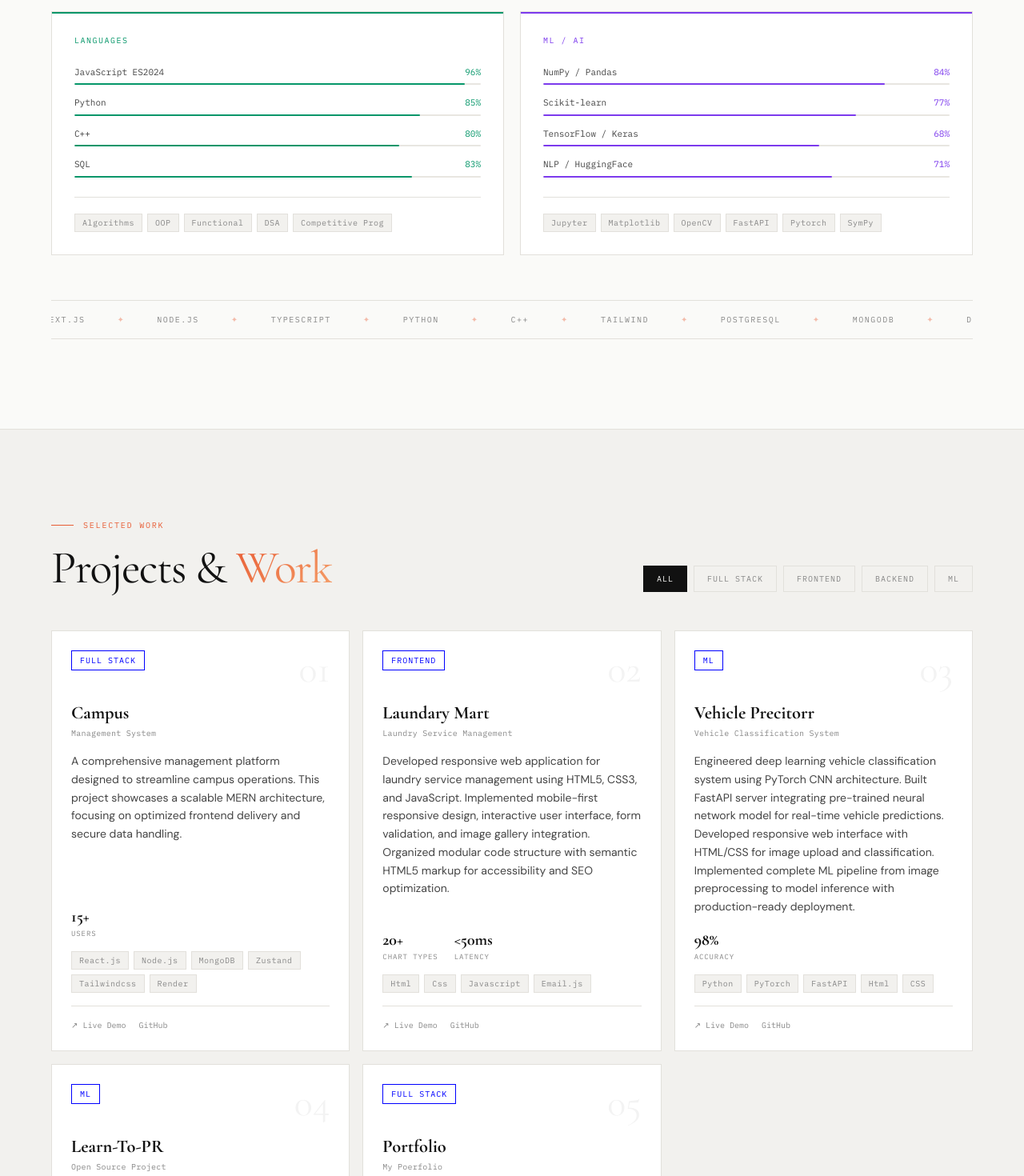
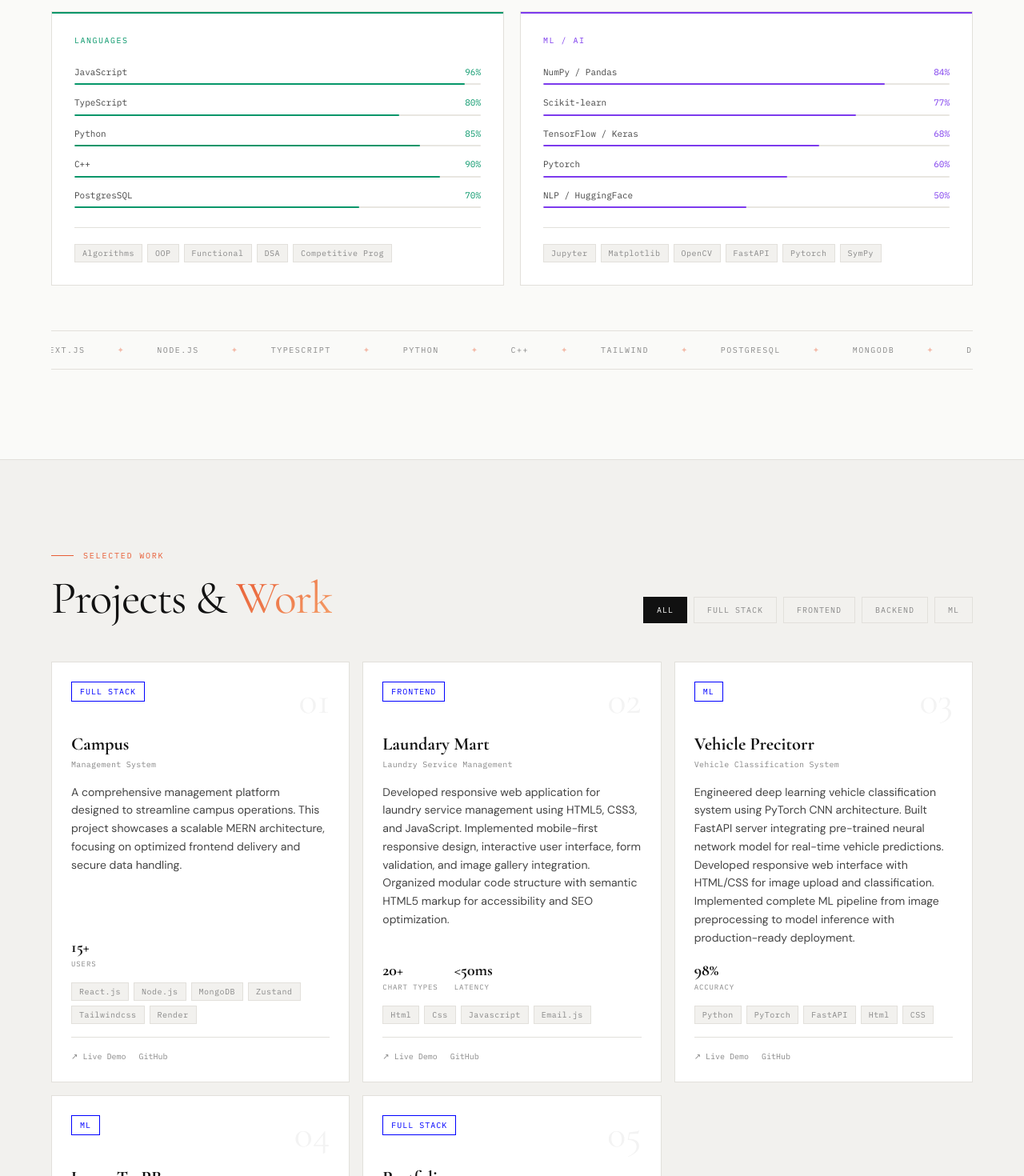
Before and after one commit to rajmahadev422/Portfolio, a Next.js app: page / in a window 1280 px wide. Shown: the part 2280-3750 px from the top of the page at 80% size. Built offline with nearby package versions, Linux system fonts and the light colour scheme.

Commit message:
fix mistakes

```diff
--- a/components/Projects.tsx
+++ b/components/Projects.tsx
@@ -59,7 +59,7 @@ const PROJECTS = [
   {
     id: "05",
     title: "Portfolio",
-    sub: "My Poerfolio",
+    sub: "My Porfolio",
     desc: "Portfolio",
     type: "Full Stack",
     stack: ["Next.js", "PostgresSQL", "Prisma", "Supabase", "Tailwindcss"],
--- a/components/Skills.tsx
+++ b/components/Skills.tsx
@@ -34,10 +34,11 @@ const GROUPS = [
     label: "Languages",
     accent: "#059669",
     bars: [
-      { n: "JavaScript ES2024", p: 96 },
+      { n: "JavaScript", p: 96 },
+      { n: "TypeScript", p: 80 },
       { n: "Python", p: 85 },
-      { n: "C++", p: 80 },
-      { n: "SQL", p: 83 },
+      { n: "C++", p: 90 },
+      { n: "PostgresSQL", p: 70 },
     ],
     tags: ["Algorithms", "OOP", "Functional", "DSA", "Competitive Prog"],
   },
@@ -48,7 +49,8 @@ const GROUPS = [
       { n: "NumPy / Pandas", p: 84 },
       { n: "Scikit-learn", p: 77 },
       { n: "TensorFlow / Keras", p: 68 },
-      { n: "NLP / HuggingFace", p: 71 },
+      { n: "Pytorch", p: 60 },
+      { n: "NLP / HuggingFace", p: 50 },
     ],
     tags: ["Jupyter", "Matplotlib", "OpenCV", "FastAPI", "Pytorch", "SymPy"],
   },
```
